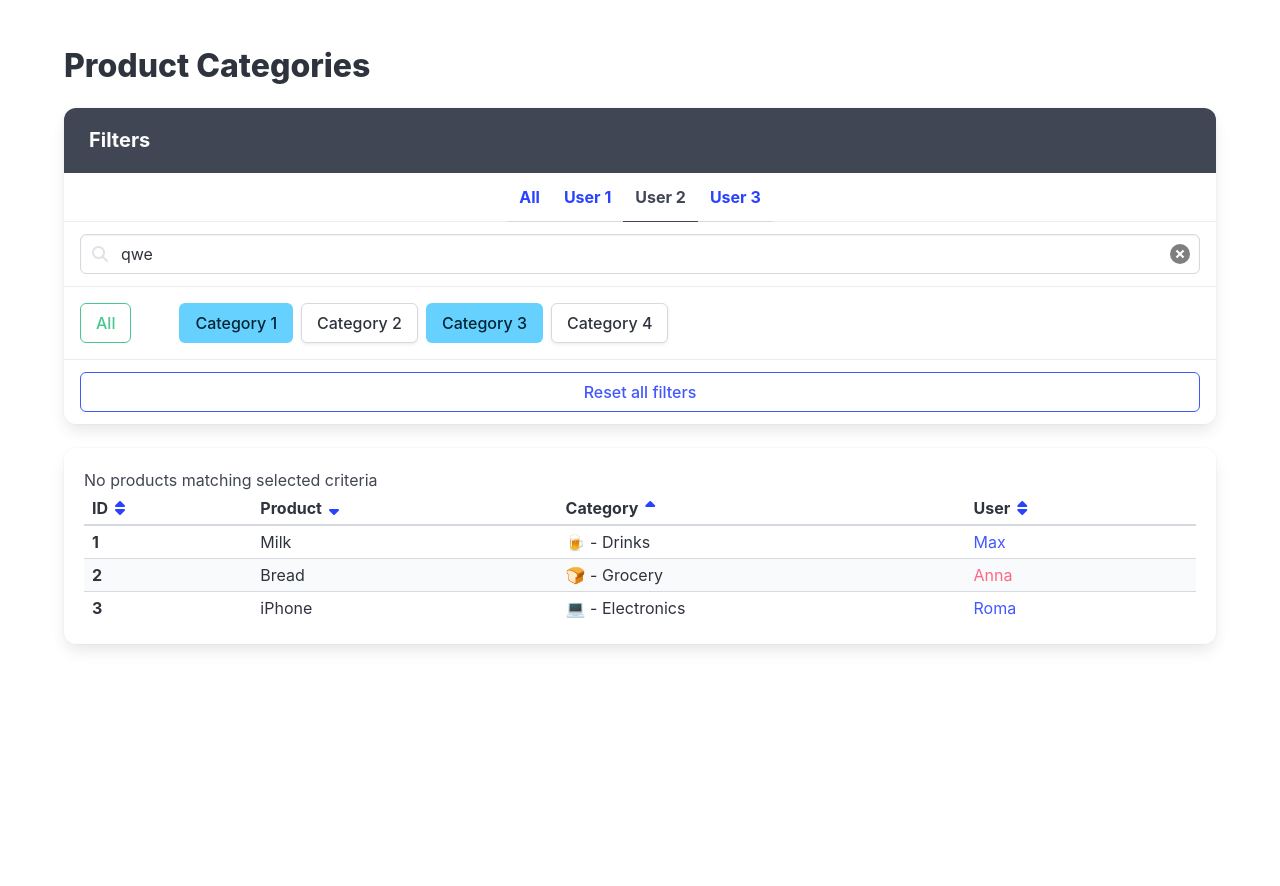
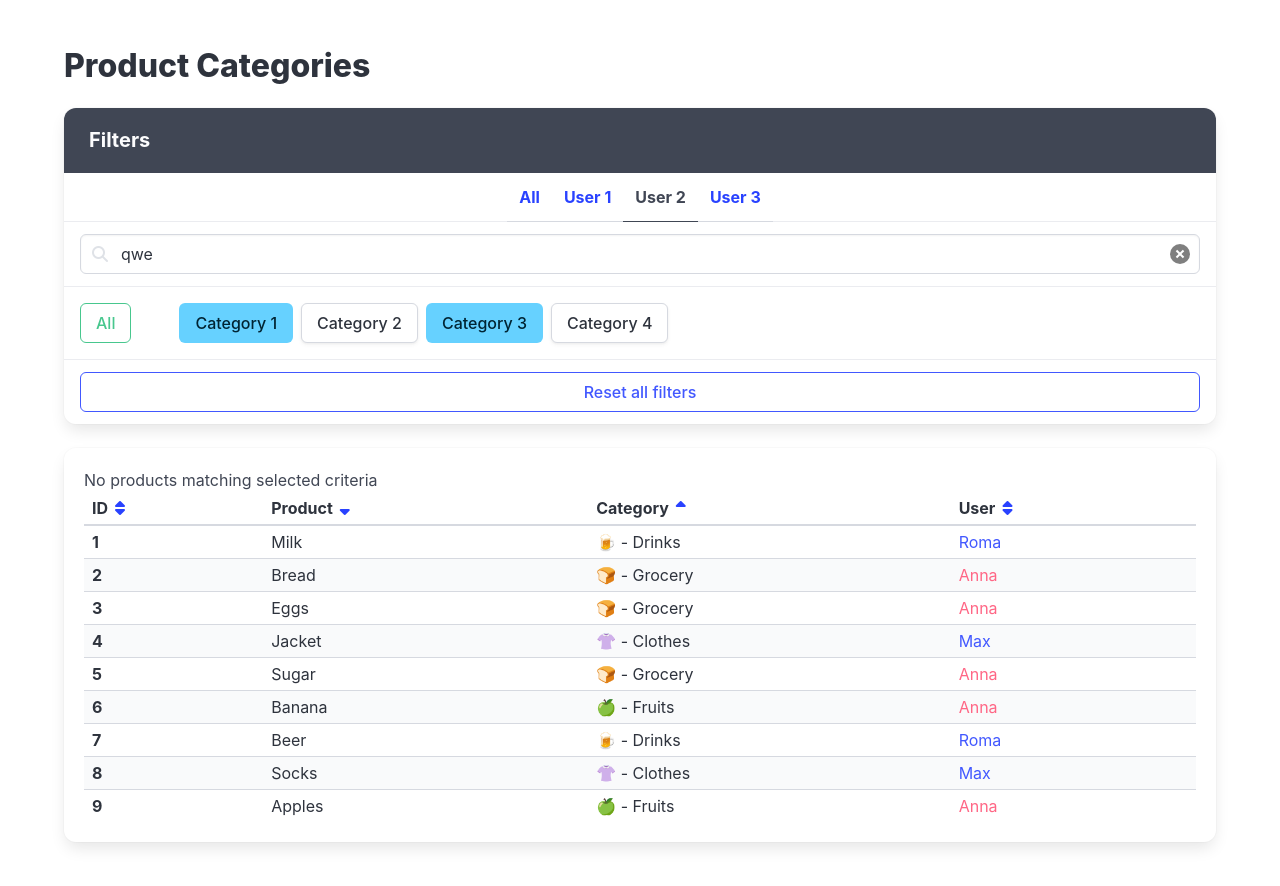
Before and after one commit to AchekcSs/fs_jul_26_react_product-categories-practice-yakimov, a React (Vite) app: page / in a window 1280 px wide. Shown: the top 886 px of the page. Before the commit the page ends 800 px from the top, so only its background shows below. Built offline with nearby package versions, Linux system fonts and the light colour scheme.

Commit message:
feat: render products in table

```diff
--- a/src/App.jsx
+++ b/src/App.jsx
@@ -1,19 +1,30 @@
 /* eslint-disable jsx-a11y/accessible-emoji */
-import React from 'react';
+import cn from 'classnames';
+
 import './App.scss';
 
-// import usersFromServer from './api/users';
-// import categoriesFromServer from './api/categories';
-// import productsFromServer from './api/products';
+import usersFromServer from './api/users';
+import categoriesFromServer from './api/categories';
+import productsFromServer from './api/products';
 
-// const products = productsFromServer.map((product) => {
-//   const category = null; // find by product.categoryId
-//   const user = null; // find by category.ownerId
+const products = productsFromServer.map(product => {
+  const category = categoriesFromServer.find(
+    categoryFromServer => categoryFromServer.id === product.categoryId,
+  );
 
-//   return null;
-// });
+  const user = usersFromServer.find(
+    userFromServer => userFromServer.id === category.ownerId,
+  );
 
-export const App = () => (
+  return {
+    ...product,
+    category,
+    user,
+  };
+});
+
+export const App = () => {
+  return (
     <div className="section">
       <div className="container">
         <h1 className="title">Product Categories</h1>
@@ -23,32 +34,19 @@ export const App = () => (
             <p className="panel-heading">Filters</p>
 
             <p className="panel-tabs has-text-weight-bold">
-            <a
-              data-cy="FilterAllUsers"
-              href="#/"
-            >
+              <a data-cy="FilterAllUsers" href="#/">
                 All
               </a>
 
-            <a
-              data-cy="FilterUser"
-              href="#/"
-            >
+              <a data-cy="FilterUser" href="#/">
                 User 1
               </a>
 
-            <a
-              data-cy="FilterUser"
-              href="#/"
-              className="is-active"
-            >
+              <a data-cy="FilterUser" href="#/" className="is-active">
                 User 2
               </a>
 
-            <a
-              data-cy="FilterUser"
-              href="#/"
-            >
+              <a data-cy="FilterUser" href="#/">
                 User 3
               </a>
             </p>
@@ -95,11 +93,7 @@ export const App = () => (
                 Category 1
               </a>
 
-            <a
-              data-cy="Category"
-              className="button mr-2 my-1"
-              href="#/"
-            >
+              <a data-cy="Category" className="button mr-2 my-1" href="#/">
                 Category 2
               </a>
 
@@ -110,11 +104,7 @@ export const App = () => (
               >
                 Category 3
               </a>
-            <a
-              data-cy="Category"
-              className="button mr-2 my-1"
-              href="#/"
-            >
+              <a data-cy="Category" className="button mr-2 my-1" href="#/">
                 Category 4
               </a>
             </div>
@@ -145,7 +135,6 @@ export const App = () => (
                 <th>
                   <span className="is-flex is-flex-wrap-nowrap">
                     ID
-
                     <a href="#/">
                       <span className="icon">
                         <i data-cy="SortIcon" className="fas fa-sort" />
@@ -157,7 +146,6 @@ export const App = () => (
                 <th>
                   <span className="is-flex is-flex-wrap-nowrap">
                     Product
-
                     <a href="#/">
                       <span className="icon">
                         <i data-cy="SortIcon" className="fas fa-sort-down" />
@@ -169,7 +157,6 @@ export const App = () => (
                 <th>
                   <span className="is-flex is-flex-wrap-nowrap">
                     Category
-
                     <a href="#/">
                       <span className="icon">
                         <i data-cy="SortIcon" className="fas fa-sort-up" />
@@ -181,7 +168,6 @@ export const App = () => (
                 <th>
                   <span className="is-flex is-flex-wrap-nowrap">
                     User
-
                     <a href="#/">
                       <span className="icon">
                         <i data-cy="SortIcon" className="fas fa-sort" />
@@ -193,7 +179,29 @@ export const App = () => (
             </thead>
 
             <tbody>
+              {products.map(product => (
                 <tr data-cy="Product">
+                  <td className="has-text-weight-bold" data-cy="ProductId">
+                    {product.id}
+                  </td>
+
+                  <td data-cy="ProductName">{product.name}</td>
+                  <td data-cy="ProductCategory">
+                    {product.category.icon} - {product.category.title}
+                  </td>
+
+                  <td
+                    data-cy="ProductUser"
+                    className={cn({
+                      'has-text-link': product.user.sex === 'm',
+                      'has-text-danger': product.user.sex === 'f',
+                    })}
+                  >
+                    {product.user.name}
+                  </td>
+                </tr>
+              ))}
+              {/* <tr data-cy="Product">
               <td className="has-text-weight-bold" data-cy="ProductId">
                 1
               </td>
@@ -201,10 +209,7 @@ export const App = () => (
               <td data-cy="ProductName">Milk</td>
               <td data-cy="ProductCategory">🍺 - Drinks</td>
 
-              <td
-                data-cy="ProductUser"
-                className="has-text-link"
-              >
+              <td data-cy="ProductUser" className="has-text-link">
                 Max
               </td>
             </tr>
@@ -217,10 +222,7 @@ export const App = () => (
               <td data-cy="ProductName">Bread</td>
               <td data-cy="ProductCategory">🍞 - Grocery</td>
 
-              <td
-                data-cy="ProductUser"
-                className="has-text-danger"
-              >
+              <td data-cy="ProductUser" className="has-text-danger">
                 Anna
               </td>
             </tr>
@@ -233,16 +235,14 @@ export const App = () => (
               <td data-cy="ProductName">iPhone</td>
               <td data-cy="ProductCategory">💻 - Electronics</td>
 
-              <td
-                data-cy="ProductUser"
-                className="has-text-link"
-              >
+              <td data-cy="ProductUser" className="has-text-link">
                 Roma
               </td>
-            </tr>
+            </tr> */}
             </tbody>
           </table>
         </div>
       </div>
     </div>
   );
+};
```
Lines whose indentation alone changed are shown as unchanged.
